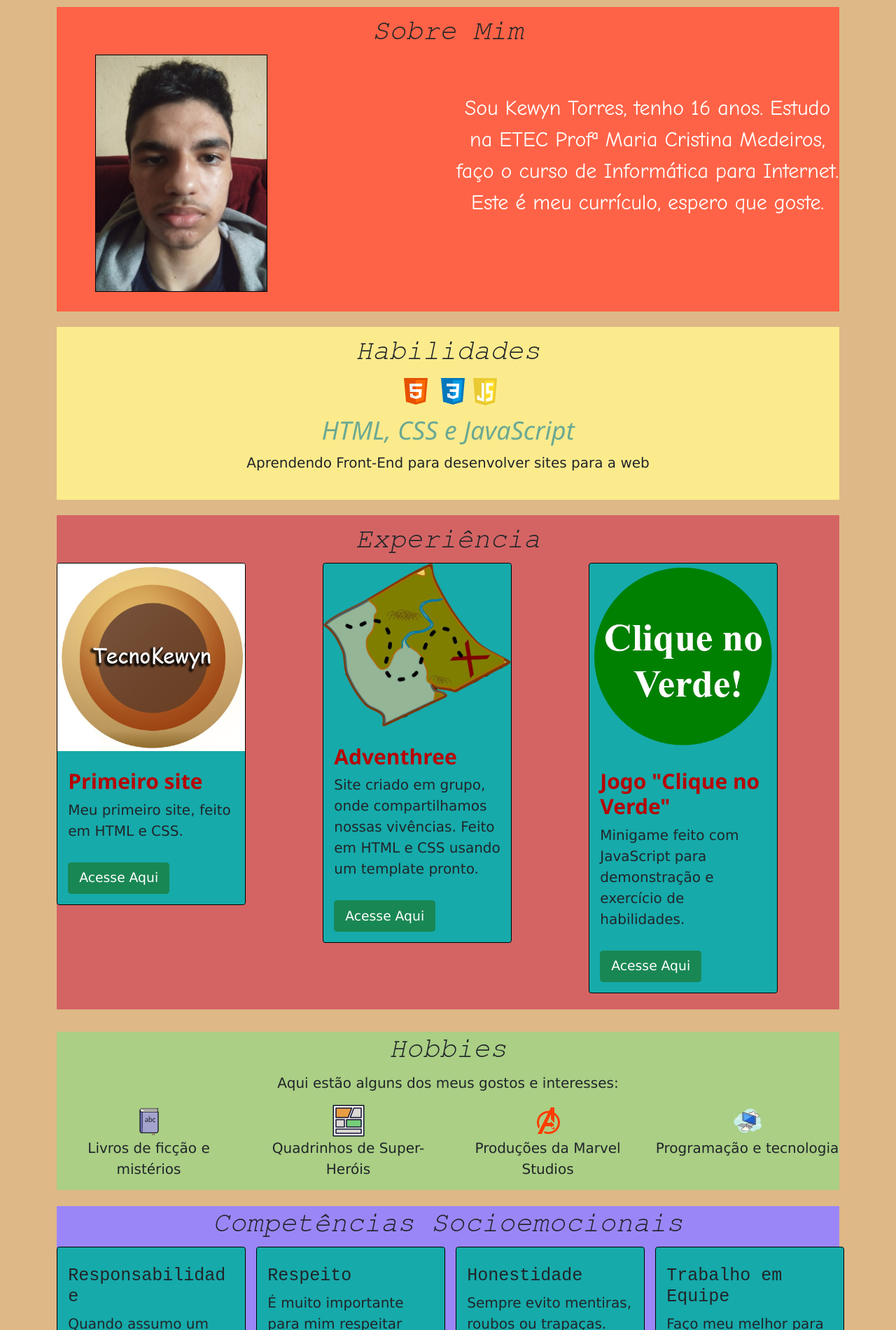
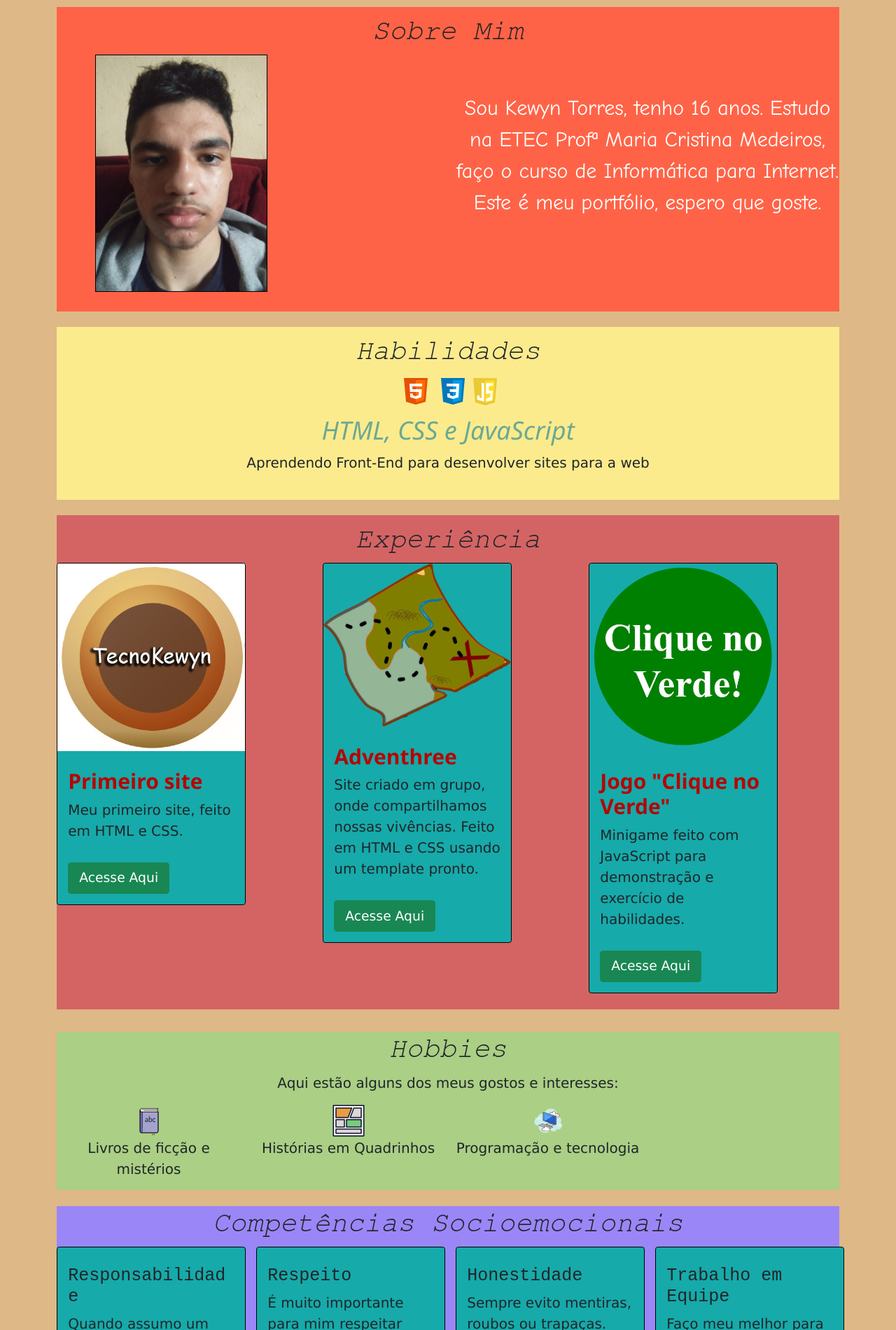
Before and after one commit to projetos-etec-kewyn/curr-culo, a plain HTML site: page index.html in a window 1280 px wide. Shown: the part 792-2692 px from the top of the page at 70% size. Drawn offline with nearby package versions, Linux system fonts and the light colour scheme.

Commit message:
Add files via upload

```diff
--- a/index.html
+++ b/index.html
@@ -16,7 +16,7 @@
     <link href="css/icofont/icofont.min.css" rel="stylesheet">
     <link rel="stylesheet" href="https://www.w3schools.com/w3css/4/w3.css">
     <link rel="stylesheet" href="css/estilo.css">
-    <title>Currículo Kewyn Torres</title>
+    <title>Portfólio Kewyn Torres</title>
   </head>
   <body>
     <nav class="navbar navbar-expand-lg navbar-light fundo_nav">
@@ -65,7 +65,7 @@
     <header>
       <div class="div2">
         <b><h1 class="nome" >Kewyn Willyam Souza Torres</h1></b>
-        <p class="nome2" >Currículo Online</p>
+        <p class="nome2" >Portfólio Online</p>
         <a href="https://github.com/projetos-etec-kewyn/" target="_blank"><button class="btn btn-success btn-lg">Github</button></a>
       </div>
     </header><br>
@@ -76,7 +76,7 @@
           <div class="col-md-6">
             <img src="img/kewyn.jpg" class="foto">
           </div>
-          <div id="e" class="col-md-6"><p id="text">Sou Kewyn Torres, tenho 16 anos. Estudo na ETEC Profª Maria Cristina Medeiros, faço o curso de Informática para Internet. Este é meu currículo, espero que goste.</p>
+          <div id="e" class="col-md-6"><p id="text">Sou Kewyn Torres, tenho 16 anos. Estudo na ETEC Profª Maria Cristina Medeiros, faço o curso de Informática para Internet. Este é meu portfólio, espero que goste.</p>
 
         </div>
       </div>
@@ -152,11 +152,7 @@
           </div>
           <div class="col-md-3">
             <img src="img/hq.png" class="imgs">
-            <p>Quadrinhos de Super-Heróis</p>
-          </div>
-          <div class="col-md-3">
-            <img src="img/ving.svg" class="imgs">
-            <p>Produções da Marvel Studios</p>
+            <p>Histórias em Quadrinhos</p>
           </div>
           <div class="col-md-3">
             <img src="img/pc.png" class="imgs">
```
